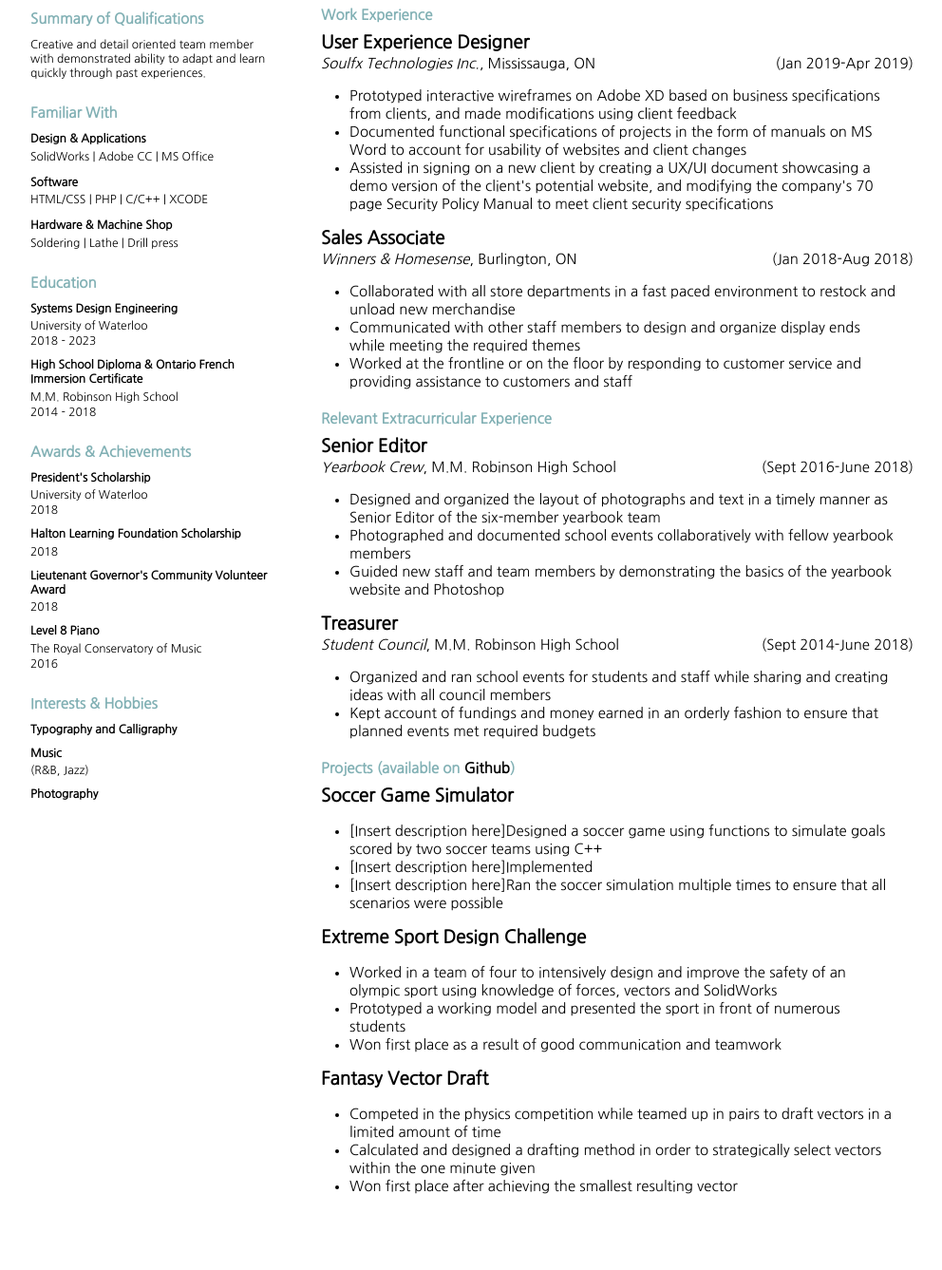
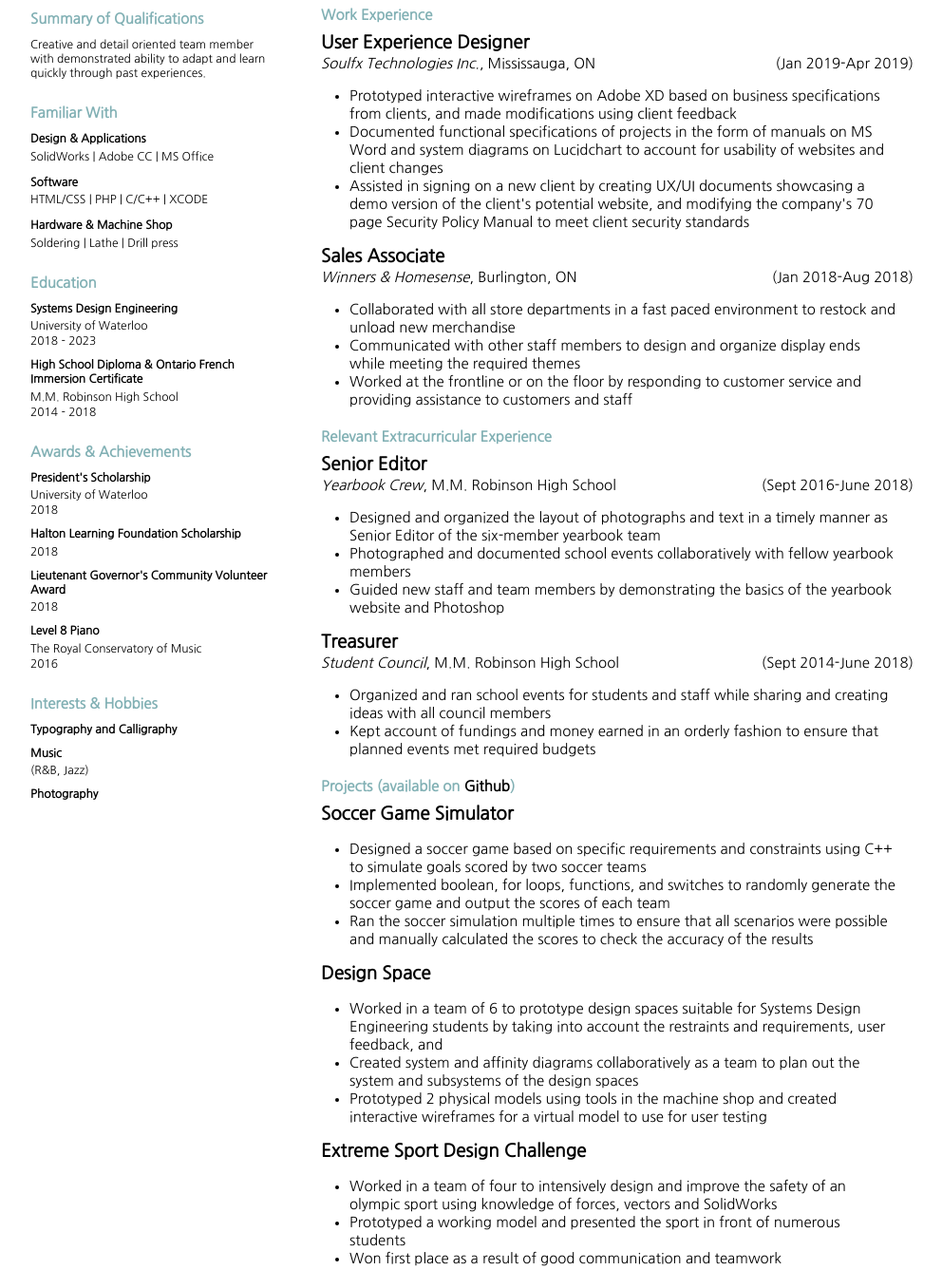
Before and after one commit to melissadang/melissadang.github.io, a plain HTML site: page index.html in a window 1280 px wide. Shown: the part 140-1477 px from the top of the page at 95% size, without its empty margins (143-1135 px from the left). Before the commit the page ends 1413 px from the top, so only its background shows below. Drawn offline with Linux system fonts and the light colour scheme.

Commit message:
modifications to projects

```diff
--- a/index.html
+++ b/index.html
@@ -108,8 +108,8 @@
     <h4>(Jan 2019-Apr 2019)</h4>
     <ul>
       <li>Prototyped interactive wireframes on Adobe XD based on business specifications from clients, and made modifications using client feedback</li>
-      <li>Documented functional specifications of projects in the form of manuals on MS Word to account for usability of websites and client changes</li>
-      <li>Assisted in signing on a new client by creating a UX/UI document showcasing a demo version of the client's potential website, and modifying the company's 70 page Security Policy Manual to meet client security specifications</li>
+      <li>Documented functional specifications of projects in the form of manuals on MS Word and system diagrams on Lucidchart to account for usability of websites and client changes</li>
+      <li>Assisted in signing on a new client by creating UX/UI documents showcasing a demo version of the client's potential website, and modifying the company's 70 page Security Policy Manual to meet client security standards</li>
     </ul>
 
     <h2>Sales Associate</h2>
@@ -143,9 +143,15 @@
   <h1>Projects (available on <a href="https://github.com/melissadang">Github</a>)</h1>
     <h2>Soccer Game Simulator</h2>
     <ul>
-      <li>[Insert description here]Designed a soccer game using functions to simulate goals scored by two soccer teams using C++</li>
-      <li>[Insert description here]Implemented </li>
-      <li>[Insert description here]Ran the soccer simulation multiple times to ensure that all scenarios were possible</li>
+      <li>Designed a soccer game based on specific requirements and constraints using C++ to simulate goals scored by two soccer teams</li>
+      <li>Implemented boolean, for loops, functions, and switches to randomly generate the soccer game and output the scores of each team</li>
+      <li>Ran the soccer simulation multiple times to ensure that all scenarios were possible and manually calculated the scores to check the accuracy of the results</li>
+    </ul>
+    <h2>Design Space</h2>
+    <ul>
+      <li>Worked in a team of 6 to prototype design spaces suitable for Systems Design Engineering students by taking into account the restraints and requirements, user feedback, and </li>
+      <li>Created system and affinity diagrams collaboratively as a team to plan out the system and subsystems of the design spaces</li>
+      <li>Prototyped 2 physical models using tools in the machine shop and created interactive wireframes for a virtual model to use for user testing</li>
     </ul>
     <h2>Extreme Sport Design Challenge</h2>
     <ul>
```
Also changed, not shown: 1 other file.
